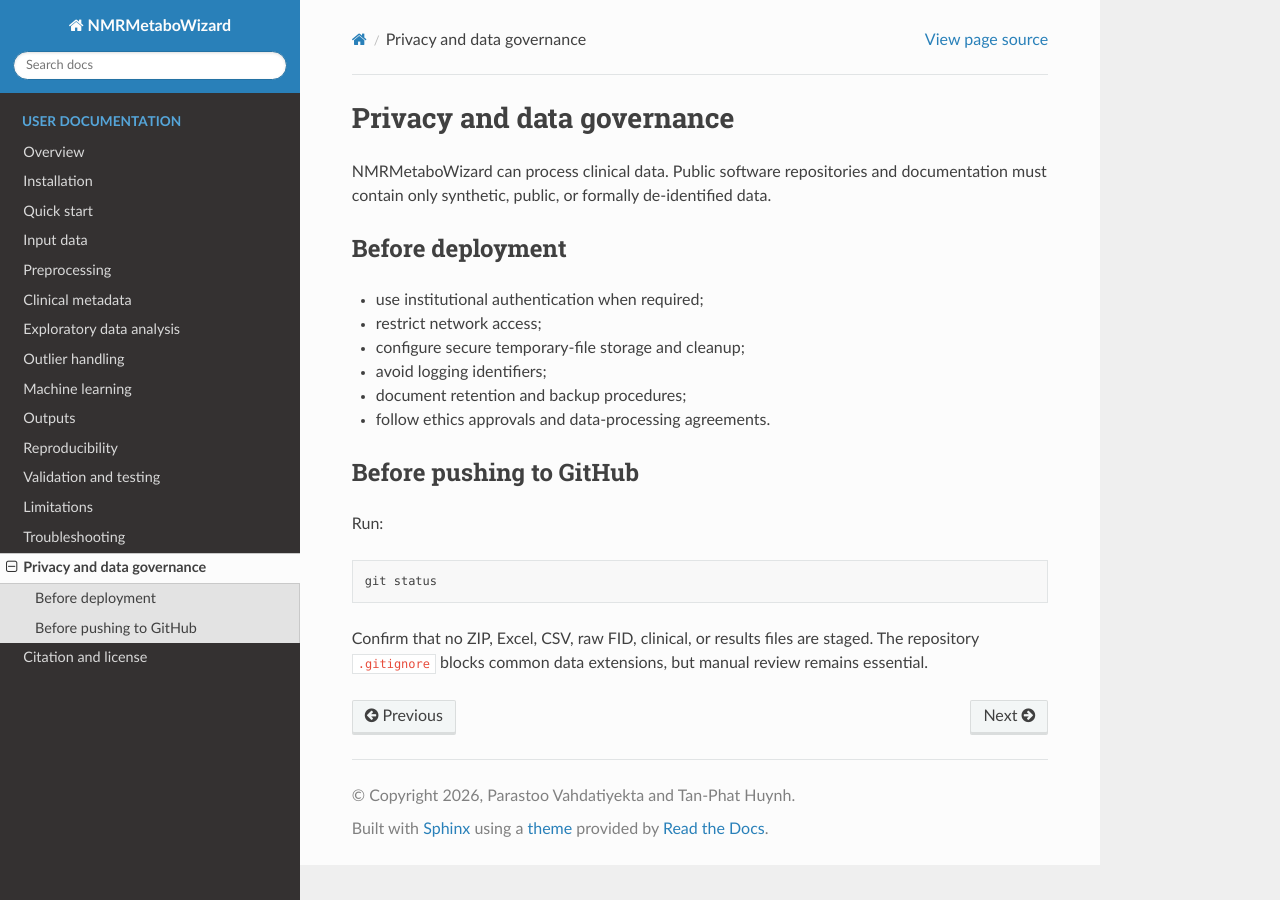
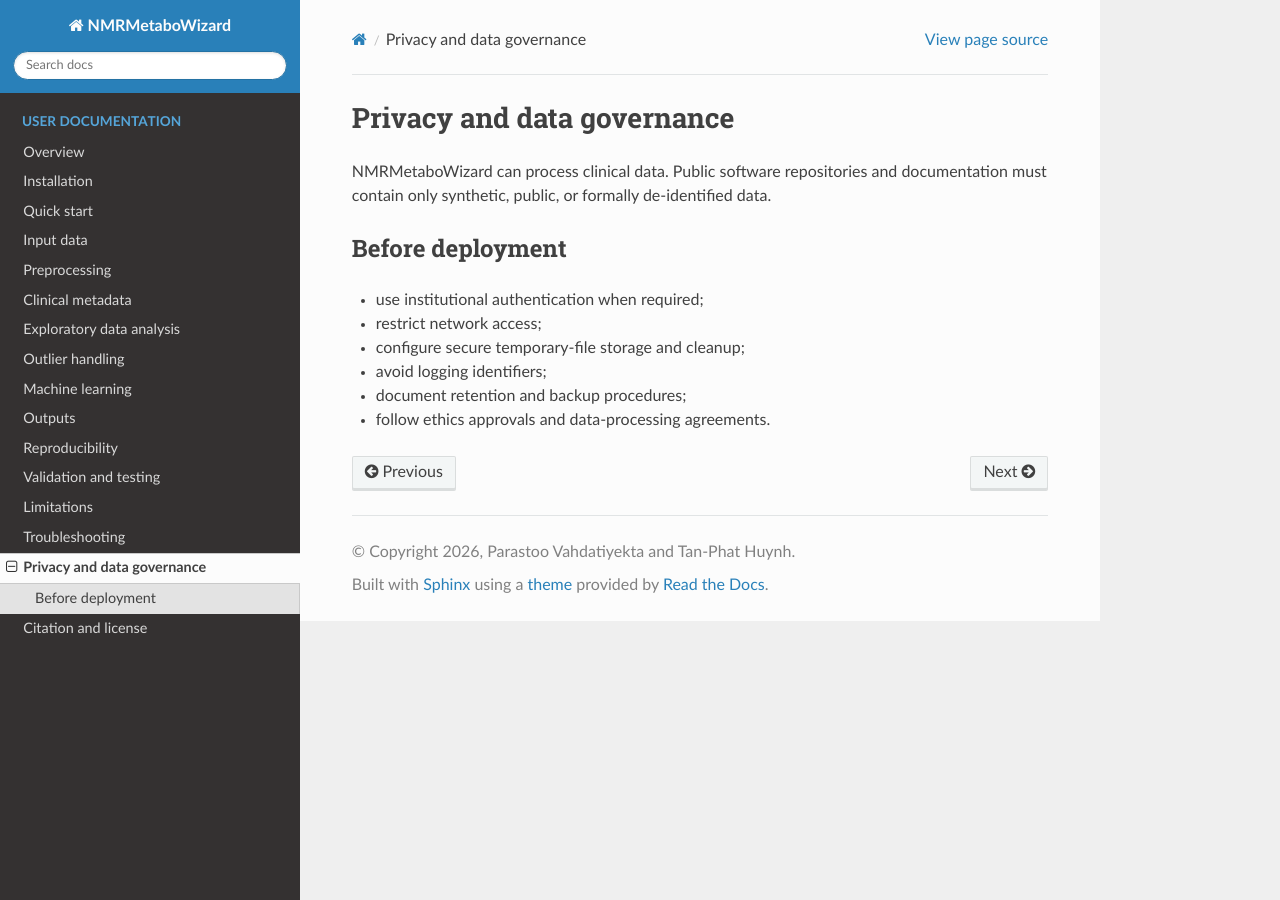
Before and after one commit to Parygithub/NMRMetaboWizard, a Sphinx documentation site: the page built from docs/source/privacy.rst, in a window 1280 px wide. Built offline with Sphinx 7.4.7 and the Read the Docs theme 3.1.0, drawn with Linux system fonts in a browser that asks for light colours.

Commit message:
Update privacy.rst

```diff
--- a/docs/source/privacy.rst
+++ b/docs/source/privacy.rst
@@ -14,14 +14,3 @@ Before deployment
 - avoid logging identifiers;
 - document retention and backup procedures;
 - follow ethics approvals and data-processing agreements.
-
-Before pushing to GitHub
-------------------------
-
-Run::
-
-   git status
-
-Confirm that no ZIP, Excel, CSV, raw FID, clinical, or results files are
-staged. The repository ``.gitignore`` blocks common data extensions, but
-manual review remains essential.
```
